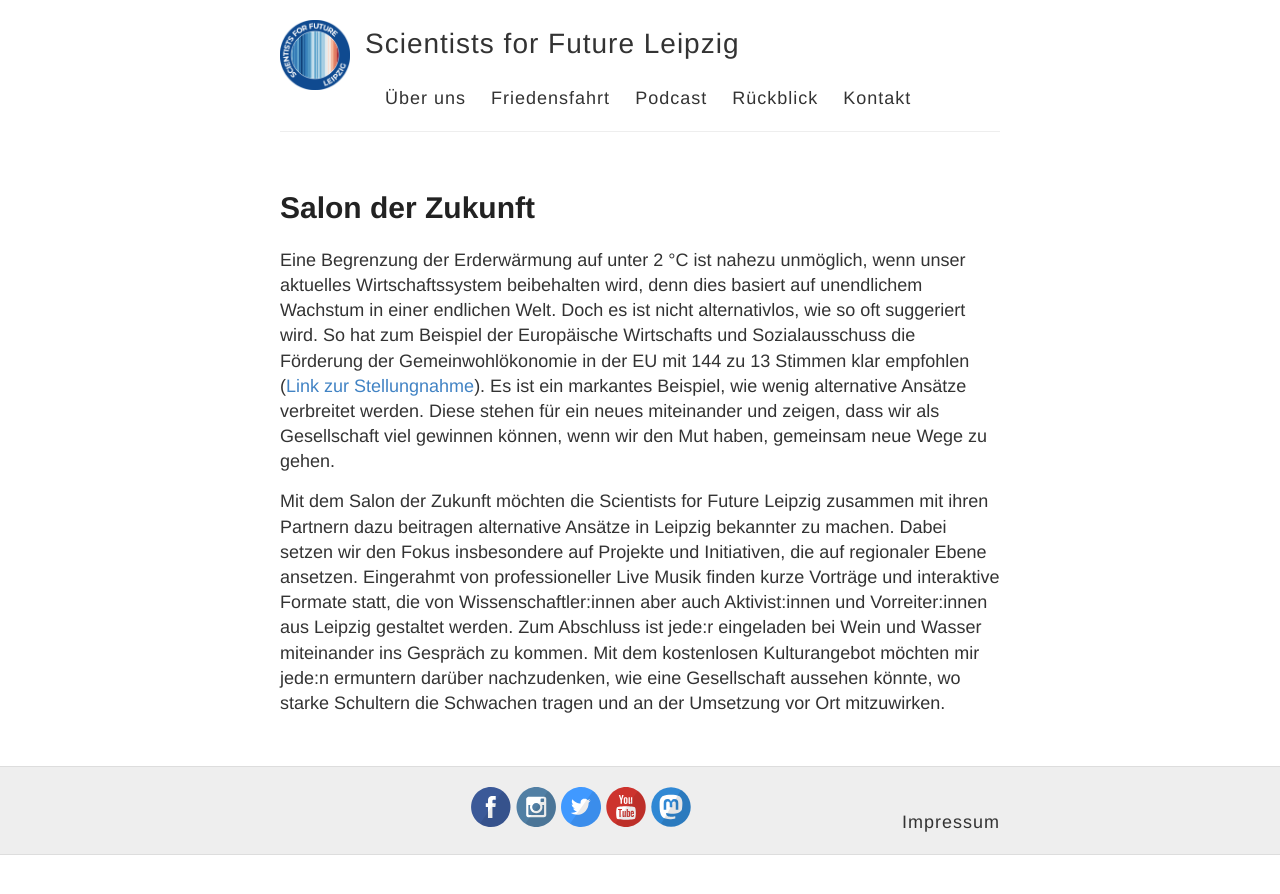
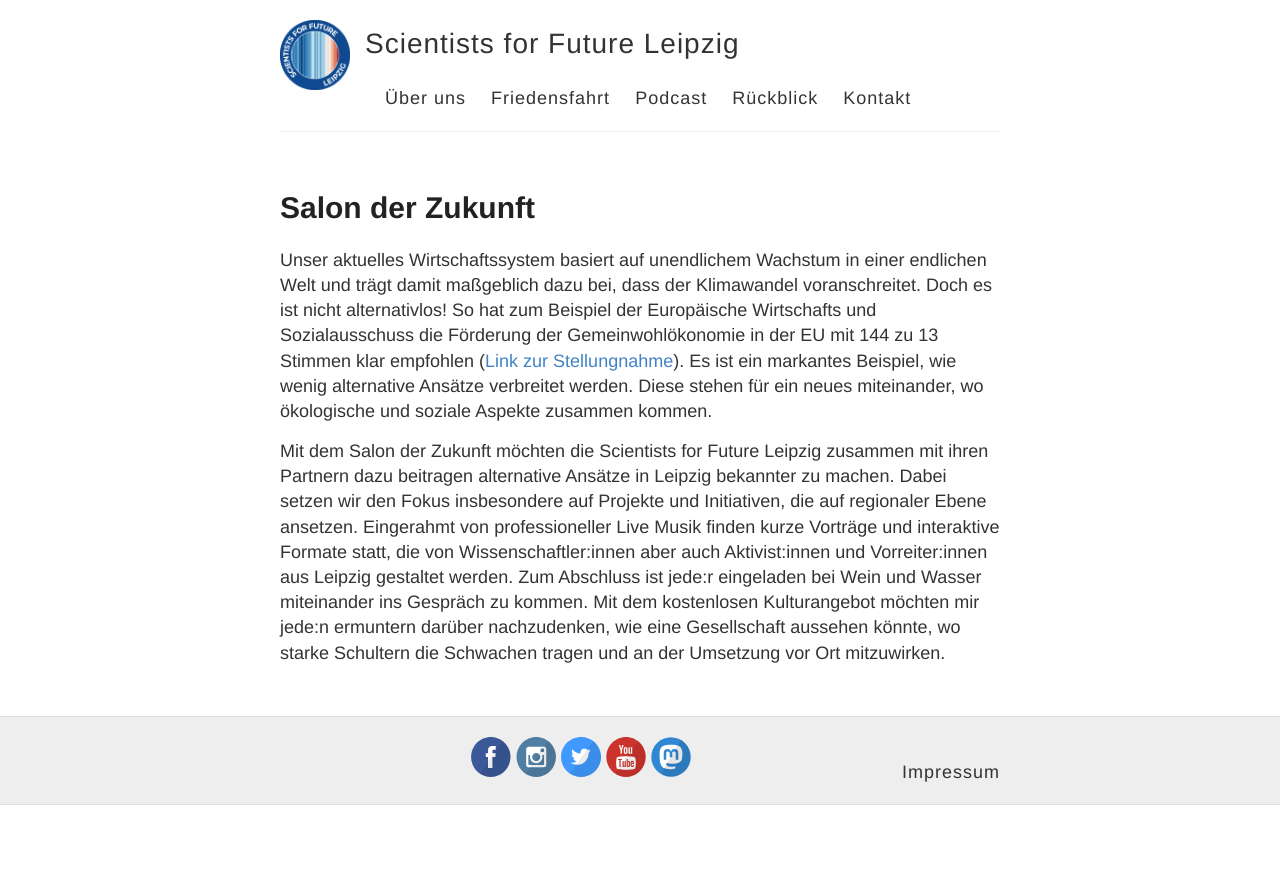
Before and after one commit to s4f-leipzig/s4f-leipzig.github.io, a Jekyll site: the page built from salon.md, in a window 1280 px wide. Shown: the top 894 px of the page. Built offline with Jekyll 4.4.1, drawn with Linux system fonts in a browser that asks for light colours; a file with an impossible date is left out.

Commit message:
Update salon.md

```diff
--- a/salon.md
+++ b/salon.md
@@ -4,10 +4,9 @@ title: Salon der Zukunft
 permalink: /salon/
 ---
 
-Eine Begrenzung der Erderwärmung auf unter 2 °C ist nahezu unmöglich, wenn unser aktuelles Wirtschaftssystem beibehalten wird, denn dies
-basiert auf unendlichem Wachstum in einer endlichen Welt. Doch es ist nicht alternativlos, wie so oft suggeriert wird. So hat zum Beispiel der Europäische Wirtschafts und
+Unser aktuelles Wirtschaftssystem basiert auf unendlichem Wachstum in einer endlichen Welt und trägt damit maßgeblich dazu bei, dass der Klimawandel voranschreitet. Doch es ist nicht alternativlos! So hat zum Beispiel der Europäische Wirtschafts und
 Sozialausschuss die Förderung der Gemeinwohlökonomie in der EU mit 144 zu 13 Stimmen klar empfohlen
 (<a href="https://eur-lex.europa.eu/legal-content/DE/TXT/?uri=CELEX%3A52015IE2060">Link zur Stellungnahme</a>). Es ist ein markantes Beispiel, wie wenig
-alternative Ansätze verbreitet werden. Diese stehen für ein neues miteinander und zeigen, dass wir als Gesellschaft viel gewinnen können, wenn wir den Mut haben, gemeinsam neue Wege zu gehen.
+alternative Ansätze verbreitet werden. Diese stehen für ein neues miteinander, wo ökologische und soziale Aspekte zusammen kommen.
 
 Mit dem Salon der Zukunft möchten die Scientists for Future Leipzig zusammen mit ihren Partnern dazu beitragen alternative Ansätze in Leipzig bekannter zu machen. Dabei setzen wir den Fokus insbesondere auf Projekte und Initiativen, die auf regionaler Ebene ansetzen. Eingerahmt von professioneller Live Musik finden kurze Vorträge und interaktive Formate statt, die von Wissenschaftler:innen aber auch Aktivist:innen und Vorreiter:innen aus Leipzig gestaltet werden. Zum Abschluss ist jede:r eingeladen bei Wein und Wasser miteinander ins Gespräch zu kommen. Mit dem kostenlosen Kulturangebot möchten mir jede:n ermuntern darüber nachzudenken, wie eine Gesellschaft aussehen könnte, wo starke Schultern die Schwachen tragen und an der Umsetzung vor Ort mitzuwirken.
```
